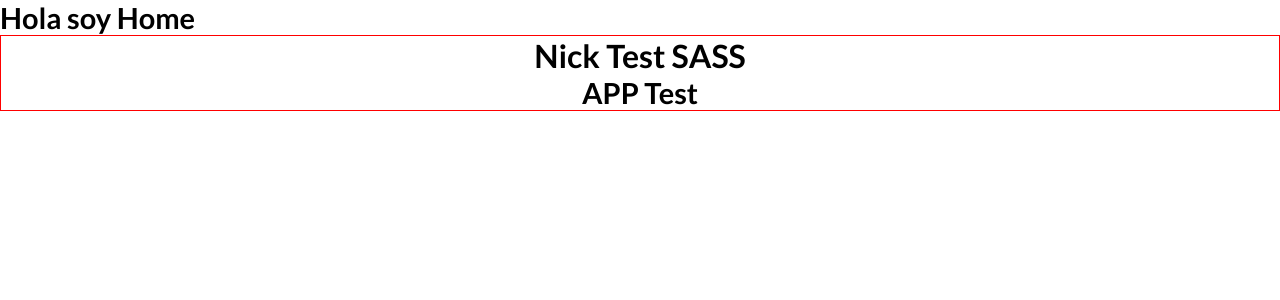
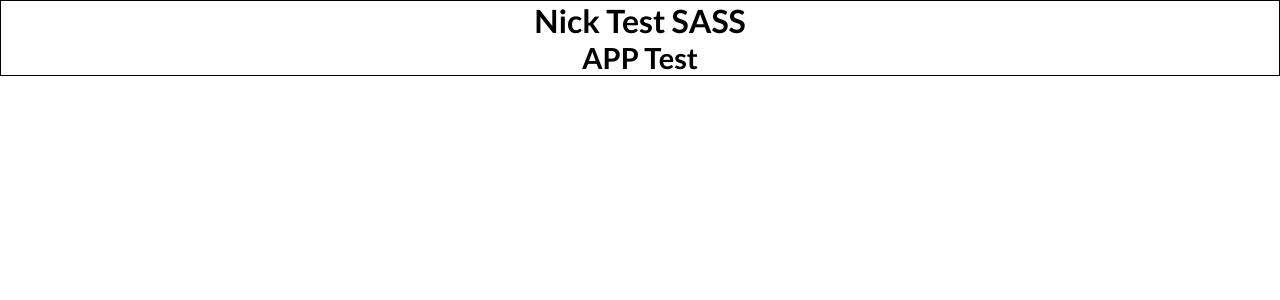
Before and after one commit to jromerodelosi/test, a React (Create React App) app: page / in a window 1280 px wide. Shown: the top 300 px of the page. Built offline with nearby package versions, Linux system fonts and the light colour scheme.

Commit message:
Update Home

```diff
--- a/src/screens/home/Home.js
+++ b/src/screens/home/Home.js
@@ -3,7 +3,6 @@ import classes from "./Home.module.scss";
 export default function Home() {
   return (
     <div className={classes.home}>
-      <h2>Hola soy Home</h2>
       <div className={classes.app}>
         <h1>Nick Test SASS</h1>
         <h2>APP Test</h2>
--- a/src/screens/home/Home.module.scss
+++ b/src/screens/home/Home.module.scss
@@ -7,7 +7,7 @@
 }
 
 .app {
-    border: 1px solid red;
+    border: 1px solid black;
     display: flex;
     flex-direction: column;
     align-items: center;
```
